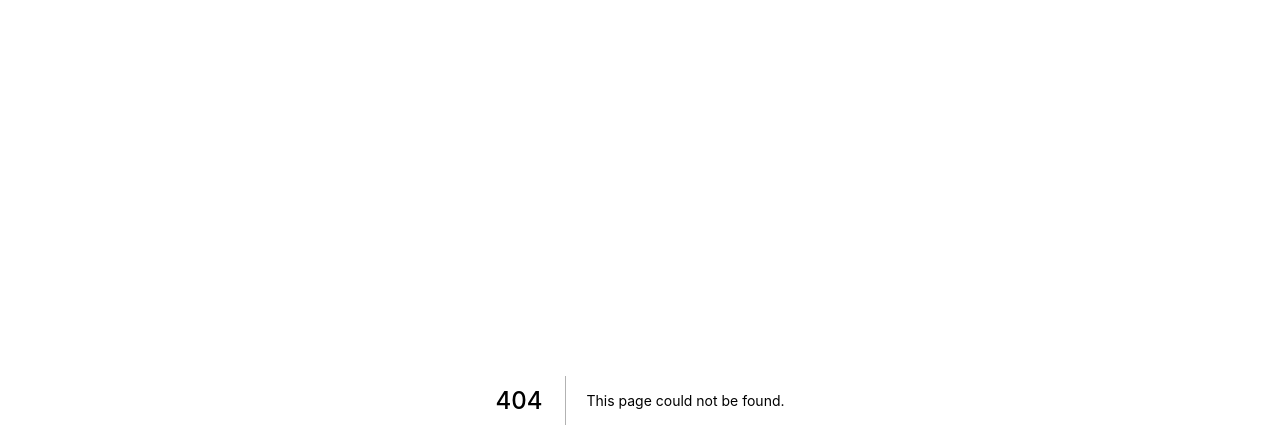
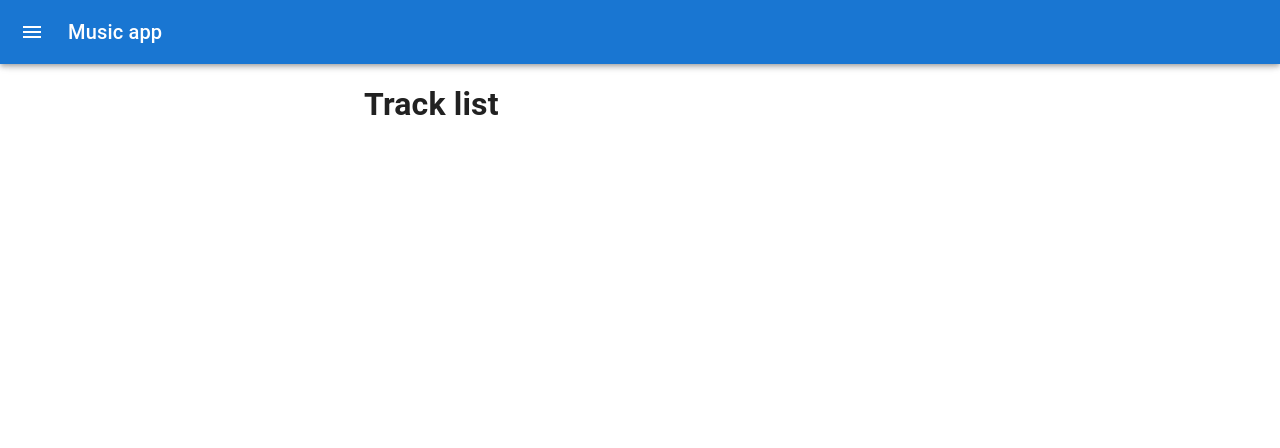
Before and after one commit to BelohvostovAlex/Spotify-client, a Next.js app: page /tracks in a window 1280 px wide. Before the commit this address had no page. Shown: the top 448 px of the page. Built offline with nearby package versions, Linux system fonts and the light colour scheme.

Commit message:
created navbar/burger-menu/appcontainer

```diff
--- /dev/null
+++ b/components/AppContainer/AppContainer.tsx
@@ -0,0 +1,16 @@
+import React from "react";
+
+import { Container } from "@mui/material";
+
+import { AppContainerProps } from "./interface";
+import { styles } from "./styles";
+
+const AppContainer: React.FC<AppContainerProps> = ({ children }) => {
+  return (
+    <Container maxWidth="sm" sx={styles.appContainer}>
+      {children}
+    </Container>
+  );
+};
+
+export default AppContainer;
--- /dev/null
+++ b/components/AppContainer/interface.ts
@@ -0,0 +1,5 @@
+import { ReactNode } from "react";
+
+export interface AppContainerProps {
+  children: ReactNode;
+}
--- /dev/null
+++ b/components/AppContainer/styles.ts
@@ -0,0 +1,5 @@
+export const styles = {
+  appContainer: {
+    marginTop: "80px",
+  },
+};
--- /dev/null
+++ b/components/Navbar/Navbar.tsx
@@ -0,0 +1,136 @@
+import React, { useCallback } from "react";
+
+import { styled } from "@mui/material/styles";
+import Box from "@mui/material/Box";
+import Drawer from "@mui/material/Drawer";
+import CssBaseline from "@mui/material/CssBaseline";
+import MuiAppBar, { AppBarProps as MuiAppBarProps } from "@mui/material/AppBar";
+import Toolbar from "@mui/material/Toolbar";
+import List from "@mui/material/List";
+import Typography from "@mui/material/Typography";
+import Divider from "@mui/material/Divider";
+import IconButton from "@mui/material/IconButton";
+import MenuIcon from "@mui/icons-material/Menu";
+import ChevronLeftIcon from "@mui/icons-material/ChevronLeft";
+import ListItem from "@mui/material/ListItem";
+import ListItemButton from "@mui/material/ListItemButton";
+import ListItemIcon from "@mui/material/ListItemIcon";
+import ListItemText from "@mui/material/ListItemText";
+import InboxIcon from "@mui/icons-material/MoveToInbox";
+import MailIcon from "@mui/icons-material/Mail";
+import { useRouter } from "next/router";
+
+const drawerWidth = 240;
+
+const menuItems = [
+  { text: "Main", href: "/" },
+  { text: "Track list", href: "/tracks" },
+  { text: "Albums list", href: "/albums" },
+];
+
+interface AppBarProps extends MuiAppBarProps {
+  open?: boolean;
+}
+
+const AppBar = styled(MuiAppBar, {
+  shouldForwardProp: (prop) => prop !== "open",
+})<AppBarProps>(({ theme, open }) => ({
+  transition: theme.transitions.create(["margin", "width"], {
+    easing: theme.transitions.easing.sharp,
+    duration: theme.transitions.duration.leavingScreen,
+  }),
+  ...(open && {
+    width: `calc(100% - ${drawerWidth}px)`,
+    marginLeft: `${drawerWidth}px`,
+    transition: theme.transitions.create(["margin", "width"], {
+      easing: theme.transitions.easing.easeOut,
+      duration: theme.transitions.duration.enteringScreen,
+    }),
+  }),
+}));
+
+const DrawerHeader = styled("div")(({ theme }) => ({
+  display: "flex",
+  alignItems: "center",
+  padding: theme.spacing(0, 1),
+  // necessary for content to be below app bar
+  ...theme.mixins.toolbar,
+  justifyContent: "flex-end",
+}));
+
+const Navbar = () => {
+  const [open, setOpen] = React.useState(false);
+  const router = useRouter();
+
+  const handleDrawerOpen = () => {
+    setOpen(true);
+  };
+
+  const handleDrawerClose = () => {
+    setOpen(false);
+  };
+
+  const handleLinkClick = useCallback((href: string) => {
+    router.push(href);
+  }, []);
+
+  return (
+    <Box sx={{ display: "flex" }}>
+      <CssBaseline />
+      <AppBar position="fixed" open={open}>
+        <Toolbar>
+          <IconButton
+            color="inherit"
+            aria-label="open drawer"
+            onClick={handleDrawerOpen}
+            edge="start"
+            sx={{ mr: 2, ...(open && { display: "none" }) }}
+          >
+            <MenuIcon />
+          </IconButton>
+          <Typography variant="h6" noWrap component="div">
+            Music app
+          </Typography>
+        </Toolbar>
+      </AppBar>
+      <Drawer
+        sx={{
+          width: drawerWidth,
+          flexShrink: 0,
+          "& .MuiDrawer-paper": {
+            width: drawerWidth,
+            boxSizing: "border-box",
+          },
+        }}
+        variant="persistent"
+        anchor="left"
+        open={open}
+      >
+        <DrawerHeader>
+          <IconButton onClick={handleDrawerClose}>
+            <ChevronLeftIcon />
+          </IconButton>
+        </DrawerHeader>
+        <Divider />
+        <List>
+          {menuItems.map(({ text, href }, index) => (
+            <ListItem
+              key={text}
+              disablePadding
+              onClick={() => handleLinkClick(href)}
+            >
+              <ListItemButton>
+                <ListItemIcon>
+                  {index % 2 === 0 ? <InboxIcon /> : <MailIcon />}
+                </ListItemIcon>
+                <ListItemText primary={text} />
+              </ListItemButton>
+            </ListItem>
+          ))}
+        </List>
+      </Drawer>
+    </Box>
+  );
+};
+
+export default Navbar;
--- /dev/null
+++ b/layouts/MainLayout/MainLayout.tsx
@@ -0,0 +1,17 @@
+import React from "react";
+
+import Navbar from "../../components/Navbar/Navbar";
+import AppContainer from "../../components/AppContainer/AppContainer";
+
+import { MainLayoutProps } from "./interface";
+
+const MainLayout: React.FC<MainLayoutProps> = ({ children }) => {
+  return (
+    <>
+      <Navbar />
+      <AppContainer>{children}</AppContainer>
+    </>
+  );
+};
+
+export default MainLayout;
--- /dev/null
+++ b/layouts/MainLayout/interface.ts
@@ -0,0 +1,5 @@
+import { ReactNode } from "react";
+
+export interface MainLayoutProps {
+  children: ReactNode;
+}
--- /dev/null
+++ b/pages/tracks/index.tsx
@@ -0,0 +1,13 @@
+import React from "react";
+
+import MainLayout from "../../layouts/MainLayout/MainLayout";
+
+const Index = () => {
+  return (
+    <MainLayout>
+      <h1>Track list</h1>
+    </MainLayout>
+  );
+};
+
+export default Index;
```
Also changed, not shown: pages/index.tsx (+24 -1 lines).
